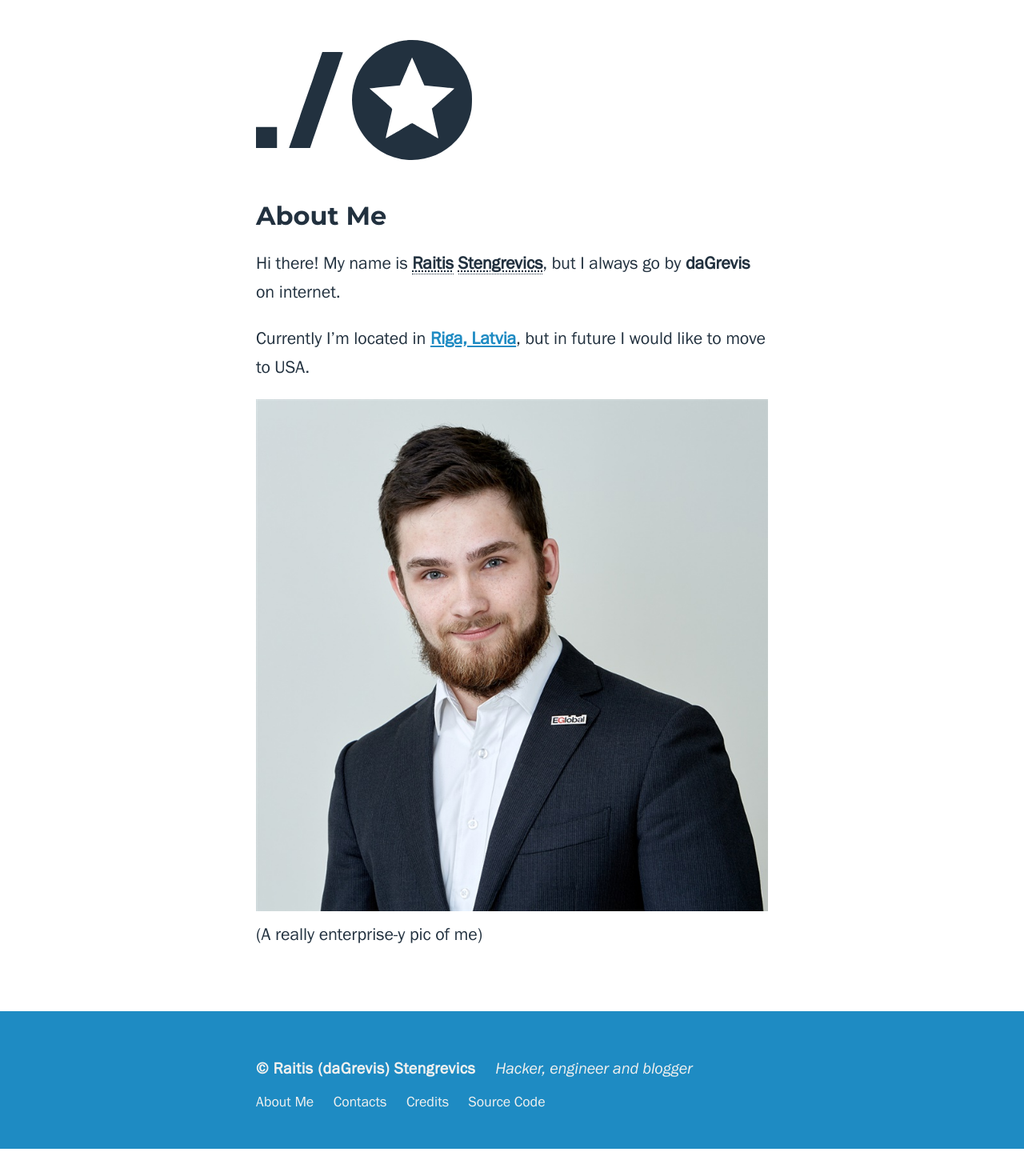
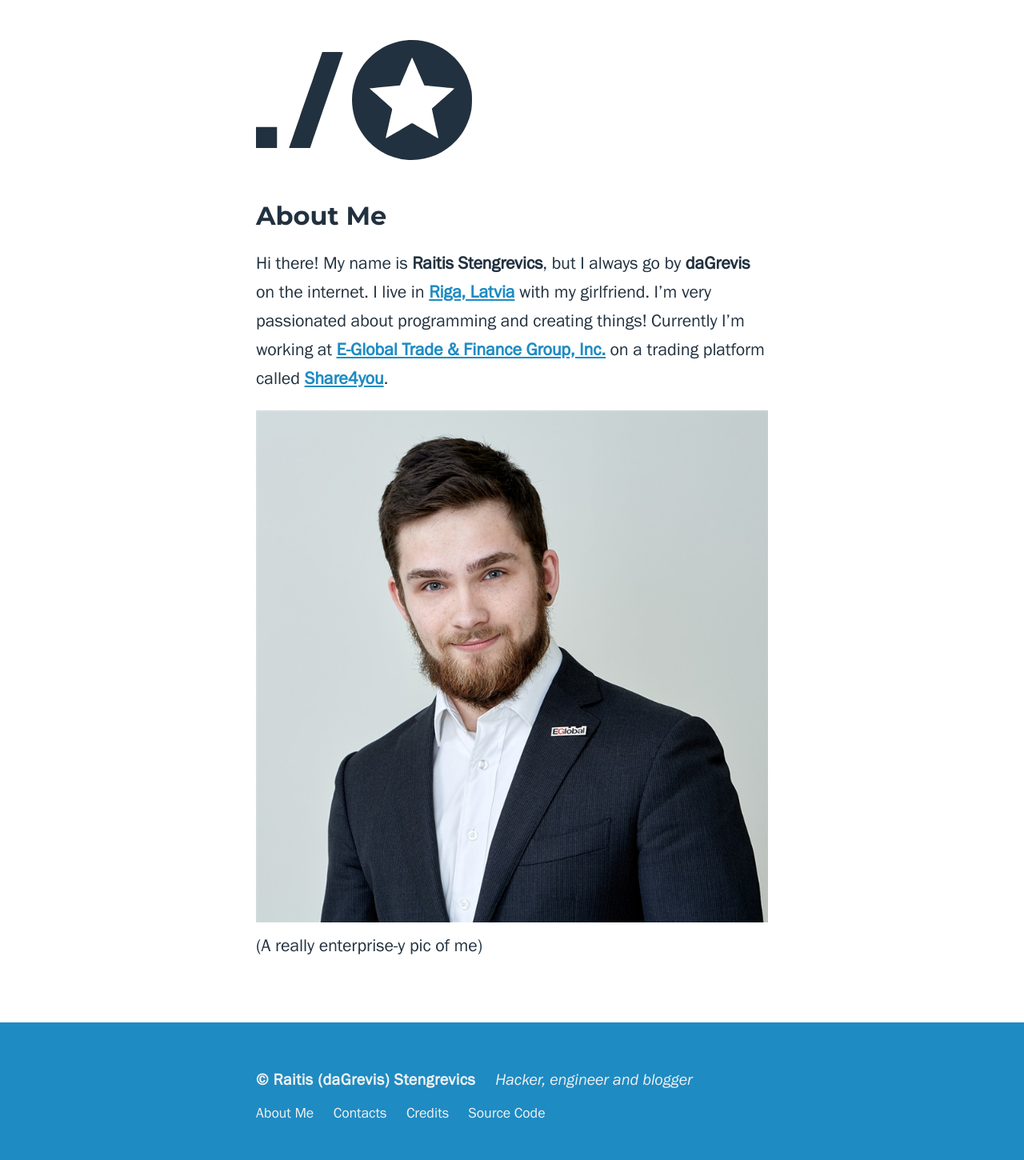
Before and after one commit to daGrevis/daGrev.is, a Jekyll site: the page built from about-me/index.html, in a window 1280 px wide. Shown: the whole page at 80% size. Built offline with Jekyll 4.4.1, drawn with Linux system fonts in a browser that asks for light colours.

Commit message:
Improve README.md

```diff
--- a/about-me/index.html
+++ b/about-me/index.html
@@ -3,12 +3,12 @@ layout: page
 title: "About Me"
 ---
 
-Hi there! My name is **<abbr title="Pronounced like “right + is“">Raitis</abbr>
-<abbr title="No way to pronounce that if you are not from Latvia :D">Stengrevics</abbr>**, but
-I always go by **daGrevis** on internet.
-
-Currently I'm located in [Riga, Latvia](https://en.wikipedia.org/wiki/Riga), but in future I would
-like to move to USA.
+Hi there! My name is **Raitis Stengrevics**, but I always go by **daGrevis** on
+the internet. I live in [Riga, Latvia](https://en.wikipedia.org/wiki/Riga) with
+my girlfriend. I'm very passionated about programming and creating things!
+Currently I'm working at
+[E-Global Trade & Finance Group, Inc.](http://www.eglobal-forex.com/) on
+a trading platform called [Share4you](https://www.share4you.com/en/).
 
 ![Raitis Stengrevics](/static/assets/raitis-stengrevics.jpg "Raitis Stengrevics")
 (A really enterprise-y pic of me)
```
Also changed, not shown: 2 other files.
